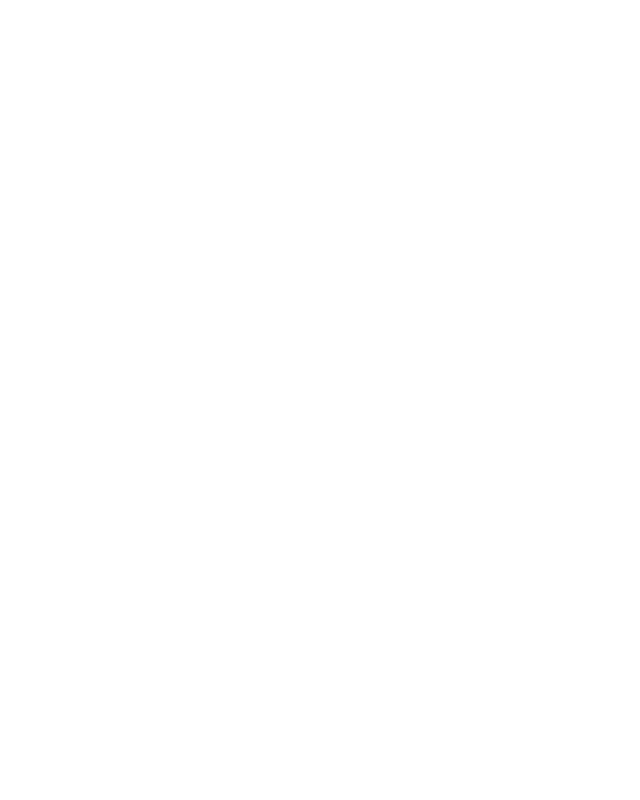
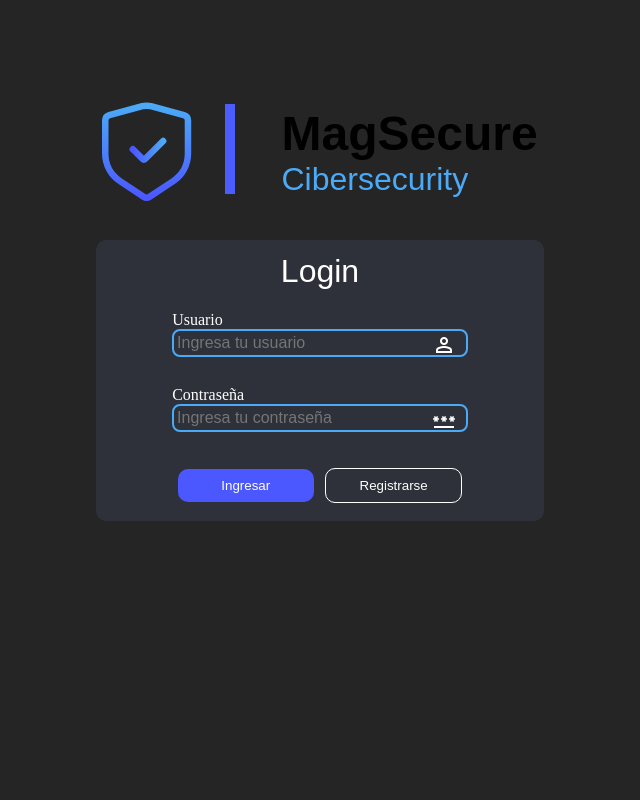
Before and after one commit to JossueJativa/SeguridadDeLaInformacion, a Django app: page / in a window 1280 px wide. Before the commit the part shown is empty. Shown: the whole page, without its empty margins (0-640 px from the left). Run offline with Django 4.2, Linux system fonts and the light colour scheme; some libraries are stand-ins or nearby versions.

Commit message:
Pagina de login listo

```diff
--- /dev/null
+++ b/ActivosInformacion/Users/static/css/style.css
@@ -0,0 +1,186 @@
+* {
+  margin: 0;
+  padding: 0;
+  box-sizing: border-box;
+}
+
+html, body{
+  background: #252525;
+}
+
+.half-left{
+  margin-top: 5%;
+  position: relative;
+  width: 50%;
+  height: 100%;
+  background: #252525;
+  display: flex;
+  flex-direction: column;
+  align-items: center;
+  justify-content: center;
+}
+
+.half-right{
+  background: #2b2e30;
+  width: 50%;
+  height: 100%;
+  position: absolute;
+  top: 0%;
+  left: 50%;
+}
+
+.box-logo{
+  width: 70%;
+  height: 20%;
+  display: flex;
+  align-items: center;
+  justify-content: left;
+  padding: 1%;
+  margin: 5%;
+}
+
+.logo{
+  position: relative;
+  width: 100%;
+  height: 100%;
+}
+
+.line-1 {
+  border-style: solid;
+  border-color: #4b5dfe;
+  border-width: 10px 0 0 0;
+  width: 100%;
+  height: 94%;
+  position: relative;
+  left: 10%;
+  margin-top: -20%;
+  transform-origin: 0 0;
+  transform: rotate(90deg) scale(1, 1);
+}
+
+.mag-secure{
+  color: linear-gradient( 92.05deg, rgba(75, 87, 255, 1) 0%, rgba(75, 170, 247, 1) 100% );
+  font-family: "IbmPlexSans-SemiBold", sans-serif;
+  font-size: 300%;
+  font-weight: 600;
+  position: relative;
+  top: -20%;
+}
+
+.cibersecurity {
+  color: #4baaf7;
+  font-family: "IbmPlexSans-Light", sans-serif;
+  font-size: 200%;
+  font-weight: 300;
+  position: relative;
+}
+
+.form-login{
+  position: relative;
+  width: 70%;
+  height: 30%;
+  background: #2e313a;
+  display: flex;
+  flex-direction: column;
+  align-items: center;
+  justify-content: center;
+  border-radius: 10px;
+  padding: 2%;
+}
+
+.text-login{
+  color: white;
+  font-family: "IbmPlexSans-Light", sans-serif;
+  font-size: 200%;
+  font-weight: 300;
+  position: relative;
+  margin-bottom: 5%;
+}
+
+.input-form{
+  color: white;
+  width: 70%;
+  height: 40%;
+}
+
+.input-form input{
+  width: 100%;
+  height: 100%;
+  background: #2e313a;
+  border: 2px solid #4baaf7;
+  color: white;
+  font-family: "IbmPlexSans-Light", sans-serif;
+  font-size: 100%;
+  font-weight: 300;
+  outline: none;
+  border-radius: 0.5rem;
+  padding: 1%;
+  margin-bottom: 10%;
+}
+
+.icon1{
+  position: absolute;
+  width: 100%;
+  left: 75%;
+  top: 33%;
+  margin-bottom: 10%;
+}
+
+.icon2{
+  position: absolute;
+  width: 100%;
+  left: 75%;
+  top: 60%;
+  margin-bottom: 10%;
+}
+
+.buttons-align-between{
+  position: relative;
+  width: 70%;
+  height: 100%;
+  display: flex;
+  align-items: center;
+  justify-content: space-between;
+}
+
+.button-login{
+  position: relative;
+  width: 100%;
+  height: 100%;
+  background: #4b57ff;
+  display: flex;
+  align-items: center;
+  justify-content: center;
+  border-radius: 10px;
+  margin-top: 5%;
+  cursor: pointer;
+  border-style: none;
+  padding: 3%;
+  margin: 2%;
+  color: white;
+}
+
+.button-register{
+  position: relative;
+  width: 100%;
+  height: 100%;
+  background: transparent;
+  display: flex;
+  align-items: center;
+  justify-content: center;
+  border-radius: 10px;
+  border: 1px solid white;
+  margin-top: 5%;
+  cursor: pointer;
+  padding: 3%;
+  margin: 2%;
+  color: white;
+}
+
+.locker{
+  position: absolute;
+  width: 50%;
+  left: 75%;
+  top: 85%;
+  margin-bottom: 10%;
+}
--- a/ActivosInformacion/Users/templates/layoutUser.html
+++ b/ActivosInformacion/Users/templates/layoutUser.html
@@ -5,7 +5,10 @@
 <head>
     <meta charset="UTF-8">
     <meta name="viewport" content="width=device-width, initial-scale=1.0">
-    <title>Document</title>
+    <title>MagSecurity</title>
+
+    <link rel="stylesheet" href="{% static 'css/style.css' %}">
+    <link rel="stylesheet" href="https://fonts.googleapis.com/css2?family=Material+Symbols+Outlined:opsz,wght,FILL,GRAD@24,400,0,0" />
 </head>
 <body>
     <div class="login-container">
--- a/ActivosInformacion/Users/templates/login/login.html
+++ b/ActivosInformacion/Users/templates/login/login.html
@@ -2,5 +2,70 @@
 {% load static %}
 
 {% block body %}
+<div class="half-left">
+    <div class="box-logo">
+        <svg class="logo" width="138" height="153" viewBox="0 0 138 153" fill="none" xmlns="http://www.w3.org/2000/svg">
+            <path d="M75.3204 6.50211L126.19 20.0674C129.911 21.0596 132.5 24.4294 132.5 28.2804V79.4556C132.5 96.5076 123.978 112.431 109.79 121.89L73.465 146.107C70.6098 148.01 66.8902 148.01 64.035 146.107L27.7103 121.89C13.5222 112.431 5 96.5076 5 79.4556V28.2804C5 24.4294 7.58896 21.0596 11.3099 20.0674L62.1796 6.50211C66.4846 5.35409 71.0154 5.35409 75.3204 6.50211Z" stroke="url(#paint0_linear_5_12)" stroke-width="10" stroke-linecap="round"></path>
+            <path d="M47.5 72.75L62.9974 88.2474C63.8273 89.0773 65.1727 89.0773 66.0026 88.2474L94.25 60" stroke="url(#paint1_linear_5_12)" stroke-width="10" stroke-linecap="round"></path>
+            <defs>
+                <linearGradient id="paint0_linear_5_12" x1="68.75" y1="4.75" x2="68.75" y2="149.25" gradientUnits="userSpaceOnUse">
+                    <stop stop-color="#4BAAF7"></stop>
+                    <stop offset="1" stop-color="#4B57FF"></stop>
+                </linearGradient>
+                <linearGradient id="paint1_linear_5_12" x1="94.25" y1="74.875" x2="47.5" y2="74.875" gradientUnits="userSpaceOnUse">
+                    <stop stop-color="#4BAAF7"></stop>
+                    <stop offset="1" stop-color="#4B57FF"></stop>
+                </linearGradient>
+            </defs>
+        </svg>
 
+        <div class="line-1"></div>
+
+        <div class="textalingh">
+            <div class="mag-secure">MagSecure</div>
+            <div class="cibersecurity">Cibersecurity</div>
+        </div>
+    </div>
+
+    <div class="form-login">
+        <div class="text-login">Login</div>
+
+        <div class="input-form">
+            <label for="username">Usuario</label><br>
+            <input type="text" name="username" id="username" placeholder="Ingresa tu usuario">
+            <div class="icon1">
+                <span class="material-symbols-outlined">
+                    person
+                </span>
+            </div>
+        </div>
+
+        <div class="input-form">
+            <label for="password">Contraseña</label><br>
+            <input type="password" name="password" id="password" placeholder="Ingresa tu contraseña">
+            <div class="icon2">
+                <span class="material-symbols-outlined">
+                    password
+                </span>
+            </div>
+        </div>
+
+        <div class="buttons-align-between">
+            <button class="button-login" type="submit">
+                Ingresar
+            </button>
+            <button class="button-register" type="submit">
+                Registrarse
+            </button>
+        </div>
+    </div>
+</div>
+
+<div class="half-right">
+    <div class="locker">
+
+    </div>
+    <script type="module" src="https://unpkg.com/@splinetool/viewer@0.9.518/build/spline-viewer.js"></script>
+    <spline-viewer url="https://prod.spline.design/xXd-UJB8nJF2ktqB/scene.splinecode"></spline-viewer>
+</div>
 {% endblock %}
```
